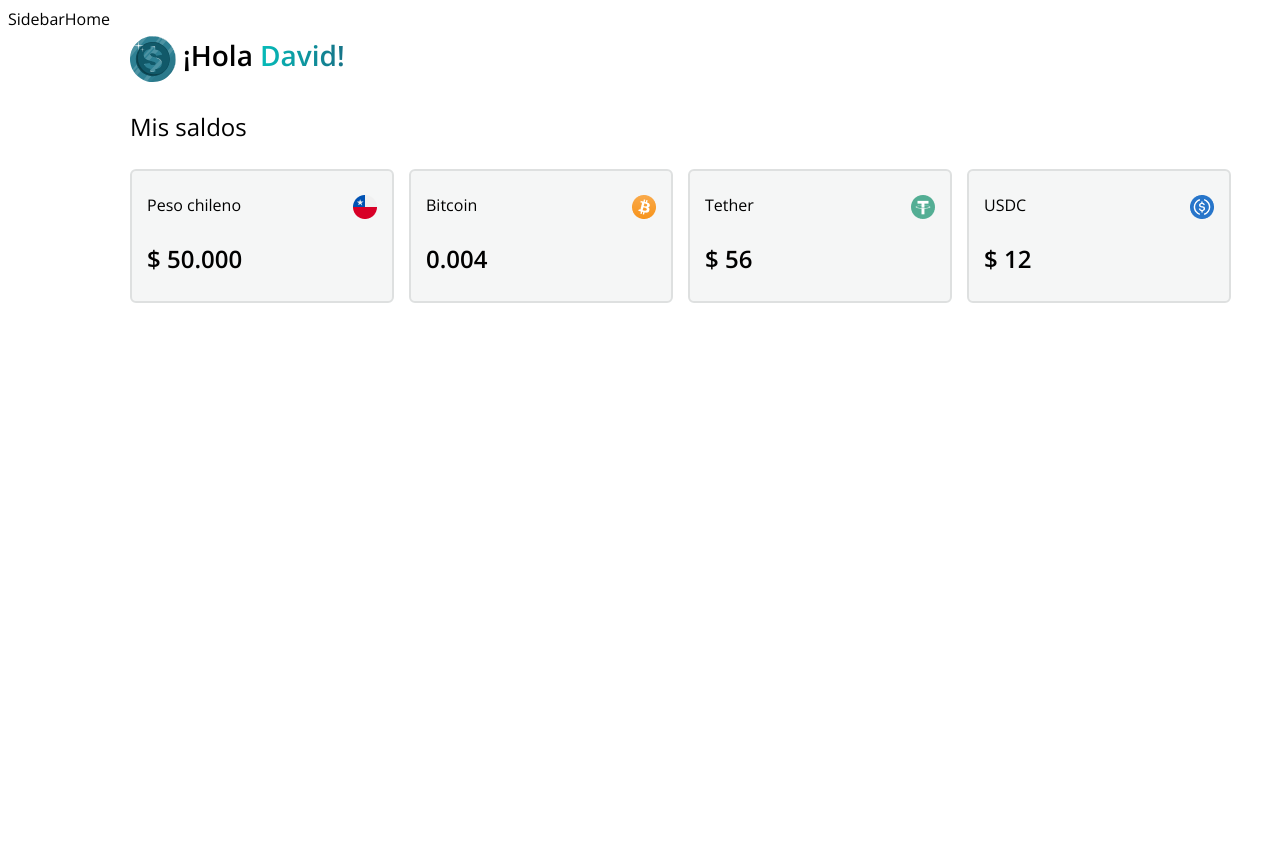
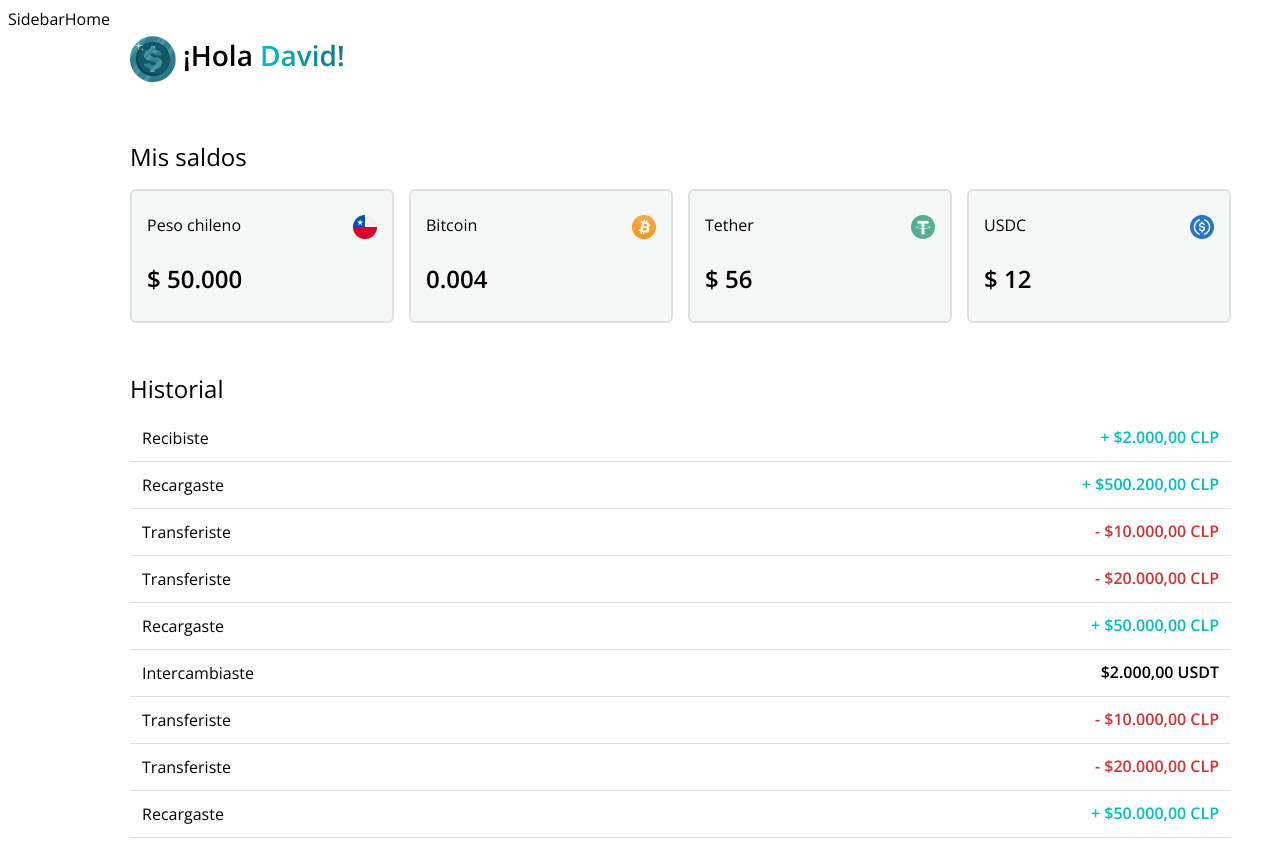
Before and after one commit to ramirobrugnoli/vitawallet, a React (Vite) app: page /home in a window 1280 px wide. Before the commit the page ends 800 px from the top, so only its background shows below. Built offline with nearby package versions, Linux system fonts and the light colour scheme.

Commit message:
finished inicio with mocked data

```diff
--- /dev/null
+++ b/src/components/Home/Inicio/Inicio.module.css
@@ -0,0 +1,5 @@
+.userInfoContainer {
+  display: flex;
+  flex-direction: column;
+  gap: 30px;
+}
--- /dev/null
+++ b/src/components/Home/Inicio/Inicio.tsx
@@ -0,0 +1,149 @@
+import React from 'react';
+import HelloTitle from '../HelloTitle/HelloTitle';
+import MyBalances from '../MyBalances/MyBalances';
+import TransactionHistory from '../TransactionHistory/TransactionHistory';
+import styles from './Inicio.module.css';
+
+const balancesTest = {
+  vita_card: 0,
+  usd: 0,
+  clp: 50000,
+  cop: 0,
+  ars: 0,
+  mxn: 0,
+  btc: 0.0045,
+  usdt: 56,
+  usdc: 12,
+};
+
+const transactionsArray = [
+  {
+    id: '1',
+    type: 'transaction',
+    attributes: {
+      amount: '2000.00',
+      created_at: '2024-03-01T10:00:00Z',
+      currency: 'clp',
+      description: 'Recibiste dinero',
+      category: 'received',
+      category_translate: 'Recibiste',
+      status: 'completed',
+    },
+  },
+  {
+    id: '2',
+    type: 'transaction',
+    attributes: {
+      amount: '500200.00',
+      created_at: '2024-03-02T14:30:00Z',
+      currency: 'clp',
+      description: 'Recarga de saldo',
+      category: 'deposit',
+      category_translate: 'Recargaste',
+      status: 'completed',
+    },
+  },
+  {
+    id: '3',
+    type: 'transaction',
+    attributes: {
+      amount: '10000.00',
+      created_at: '2024-03-03T09:15:00Z',
+      currency: 'clp',
+      description: 'Transferencia saliente',
+      category: 'transfer',
+      category_translate: 'Transferiste',
+      status: 'completed',
+    },
+  },
+  {
+    id: '4',
+    type: 'transaction',
+    attributes: {
+      amount: '20000.00',
+      created_at: '2024-03-04T16:45:00Z',
+      currency: 'clp',
+      description: 'Transferencia saliente',
+      category: 'transfer',
+      category_translate: 'Transferiste',
+      status: 'completed',
+    },
+  },
+  {
+    id: '5',
+    type: 'transaction',
+    attributes: {
+      amount: '50000.00',
+      created_at: '2024-03-05T11:20:00Z',
+      currency: 'clp',
+      description: 'Recarga de saldo',
+      category: 'deposit',
+      category_translate: 'Recargaste',
+      status: 'completed',
+    },
+  },
+  {
+    id: '6',
+    type: 'transaction',
+    attributes: {
+      amount: '2000.00',
+      created_at: '2024-03-06T13:00:00Z',
+      currency: 'usdt',
+      description: 'Intercambio de moneda',
+      category: 'exchange',
+      category_translate: 'Intercambiaste',
+      status: 'completed',
+    },
+  },
+  {
+    id: '7',
+    type: 'transaction',
+    attributes: {
+      amount: '10000.00',
+      created_at: '2024-03-07T10:30:00Z',
+      currency: 'clp',
+      description: 'Transferencia saliente',
+      category: 'transfer',
+      category_translate: 'Transferiste',
+      status: 'completed',
+    },
+  },
+  {
+    id: '8',
+    type: 'transaction',
+    attributes: {
+      amount: '20000.00',
+      created_at: '2024-03-08T09:00:00Z',
+      currency: 'clp',
+      description: 'Transferencia saliente',
+      category: 'transfer',
+      category_translate: 'Transferiste',
+      status: 'completed',
+    },
+  },
+  {
+    id: '9',
+    type: 'transaction',
+    attributes: {
+      amount: '50000.00',
+      created_at: '2024-03-09T15:45:00Z',
+      currency: 'clp',
+      description: 'Recarga de saldo',
+      category: 'deposit',
+      category_translate: 'Recargaste',
+      status: 'completed',
+    },
+  },
+];
+
+const Inicio = () => {
+  return (
+    <div className={styles.userInfoContainer}>
+      <HelloTitle userName={'David'} />
+      <MyBalances balances={balancesTest} />
+      <TransactionHistory transactions={transactionsArray} />
+    </div>
+  );
+};
+
+export default Inicio;
--- a/src/components/Home/MyBalances/MyBalances.module.css
+++ b/src/components/Home/MyBalances/MyBalances.module.css
@@ -9,5 +9,10 @@
   display: flex;
   flex-direction: row;
   gap: 15px;
-  margin-top: 25px;
 }
+
+.myBalancesContainer {
+  display: flex;
+  flex-direction: column;
+  gap: 15px;
+}
--- a/src/components/Home/MyBalances/MyBalances.tsx
+++ b/src/components/Home/MyBalances/MyBalances.tsx
@@ -8,8 +8,6 @@ type MyBalancesProps = {
 };
 
 const MyBalances = ({ balances }: MyBalancesProps) => {
-  console.log('balances en myBalances:', balances);
-
   const formatBalance = (currency: string, amount: number): string => {
     if (currency === 'btc') {
       return amount.toFixed(3);
@@ -20,6 +18,7 @@ const MyBalances = ({ balances }: MyBalancesProps) => {
 
   return (
     <>
+      <div className={styles.myBalancesContainer}>
         <div className={styles.title}>
           <span>Mis saldos</span>
         </div>
@@ -37,6 +36,7 @@ const MyBalances = ({ balances }: MyBalancesProps) => {
             return null;
           })}
         </div>
+      </div>
     </>
   );
 };
--- /dev/null
+++ b/src/components/Home/TransactionHistory/TransactionHistory.module.css
@@ -0,0 +1,29 @@
+.tableContainer span {
+  font-size: 24px;
+  font-weight: 400;
+  line-height: 32.68px;
+  text-align: left;
+}
+
+.tableContainer {
+  margin-top: 20px;
+  gap: 10px;
+  display: flex;
+  flex-direction: column;
+}
+
+.transactionTable {
+  width: 100%;
+  border-collapse: collapse;
+}
+
+.transactionTable th,
+.transactionTable td {
+  padding: 12px;
+  text-align: left;
+}
+
+.transactionTable th {
+  background-color: #f5f5f5;
+  font-weight: bold;
+}
--- /dev/null
+++ b/src/components/Home/TransactionHistory/TransactionHistory.tsx
@@ -0,0 +1,38 @@
+import React from 'react';
+import styles from './TransactionHistory.module.css';
+import TransactionRow from './TransactionRow';
+
+interface Transaction {
+  id: string;
+  type: string;
+  attributes: {
+    amount: string;
+    created_at: string;
+    currency: string;
+    description: string;
+    category: string;
+    category_translate: string;
+    status: string;
+  };
+}
+
+interface TransactionHistoryTableProps {
+  transactions: Transaction[];
+}
+
+const TransactionHistory = ({ transactions }: TransactionHistoryTableProps): JSX.Element => {
+  return (
+    <div className={styles.tableContainer}>
+      <span>Historial</span>
+      <table className={styles.transactionTable}>
+        <tbody>
+          {transactions.map((transaction) => (
+            <TransactionRow key={transaction.id} transaction={transaction} />
+          ))}
+        </tbody>
+      </table>
+    </div>
+  );
+};
+
+export default TransactionHistory;
--- /dev/null
+++ b/src/components/Home/TransactionHistory/TransactionRow.module.css
@@ -0,0 +1,27 @@
+.transactionRow:hover {
+  background-color: #f9f9f9;
+}
+
+.positive,
+.negative,
+.neutral {
+  font-family: Open Sans;
+  font-size: 16px;
+  font-weight: 600;
+  line-height: 21.79px;
+  text-align: right;
+}
+
+.positive {
+  color: var(--color-blue-2);
+}
+
+.negative {
+  color: var(--color-red);
+}
+
+.transactionRow {
+  display: flex;
+  justify-content: space-between;
+  border-bottom: 1px solid var(--color-gray-2);
+}
--- /dev/null
+++ b/src/components/Home/TransactionHistory/TransactionRow.tsx
@@ -0,0 +1,41 @@
+import React from 'react';
+import styles from './TransactionRow.module.css';
+
+interface TransactionRowProps {
+  transaction: {
+    id: string;
+    type: string;
+    attributes: {
+      amount: string;
+      created_at: string;
+      currency: string;
+      description: string;
+      category: string;
+      category_translate: string;
+      status: string;
+    };
+  };
+}
+
+const TransactionRow = ({ transaction }: TransactionRowProps): JSX.Element => {
+  const { attributes } = transaction;
+  const amount = parseFloat(attributes.amount);
+  const isPositive = ['deposit', 'received'].includes(attributes.category);
+  const isExchange = attributes.category === 'exchange';
+
+  const getAmountClass = () => {
+    if (isExchange) return styles.neutral;
+    return isPositive ? styles.positive : styles.negative;
+  };
+
+  const formattedAmount = `${isPositive ? '+' : isExchange ? '' : '-'} $${Math.abs(amount).toLocaleString('es-CL', { minimumFractionDigits: 2, maximumFractionDigits: 2 })} ${attributes.currency.toUpperCase()}`;
+
+  return (
+    <tr className={styles.transactionRow}>
+      <td>{attributes.category_translate}</td>
+      <td className={`${styles.amount} ${getAmountClass()}`}>{formattedAmount}</td>
+    </tr>
+  );
+};
+
+export default TransactionRow;
--- a/src/components/Home/index.ts
+++ b/src/components/Home/index.ts
@@ -1,4 +1,9 @@
 import SidebarHome from './SidebarHome/SidebarHome';
 import HelloTitle from './HelloTitle/HelloTitle';
+import Inicio from './Inicio/Inicio';
+import TransactionHistory from './TransactionHistory/TransactionHistory';
+
+export { TransactionHistory };
 export { SidebarHome };
 export { HelloTitle };
+export { Inicio };
--- a/src/pages/HomePage/HomePage.tsx
+++ b/src/pages/HomePage/HomePage.tsx
@@ -1,20 +1,8 @@
 import React from 'react';
 import { useAppContext } from '../../context/AppContext';
-import { SidebarHome, HelloTitle } from '../../components/Home';
+import { SidebarHome, Inicio } from '../../components/Home';
+
 import styles from './HomePage.module.css';
-import MyBalances from '../../components/Home/MyBalances/MyBalances';
-
-const balancesTest = {
-  vita_card: 0,
-  usd: 0,
-  clp: 50000,
-  cop: 0,
-  ars: 0,
-  mxn: 0,
-  btc: 0.0045,
-  usdt: 56,
-  usdc: 12,
-};
 
 const HomePage = () => {
   const { user, logout } = useAppContext();
@@ -25,10 +13,7 @@ const HomePage = () => {
       <div className={styles.sidebarContainer}>
         <SidebarHome />
       </div>
-      <div className={styles.userInfoContainer}>
-        <HelloTitle userName={'David'} />
-        <MyBalances balances={balancesTest} />
-      </div>
+      <Inicio />
     </div>
   );
 };
```
Lines whose indentation alone changed are shown as unchanged.
